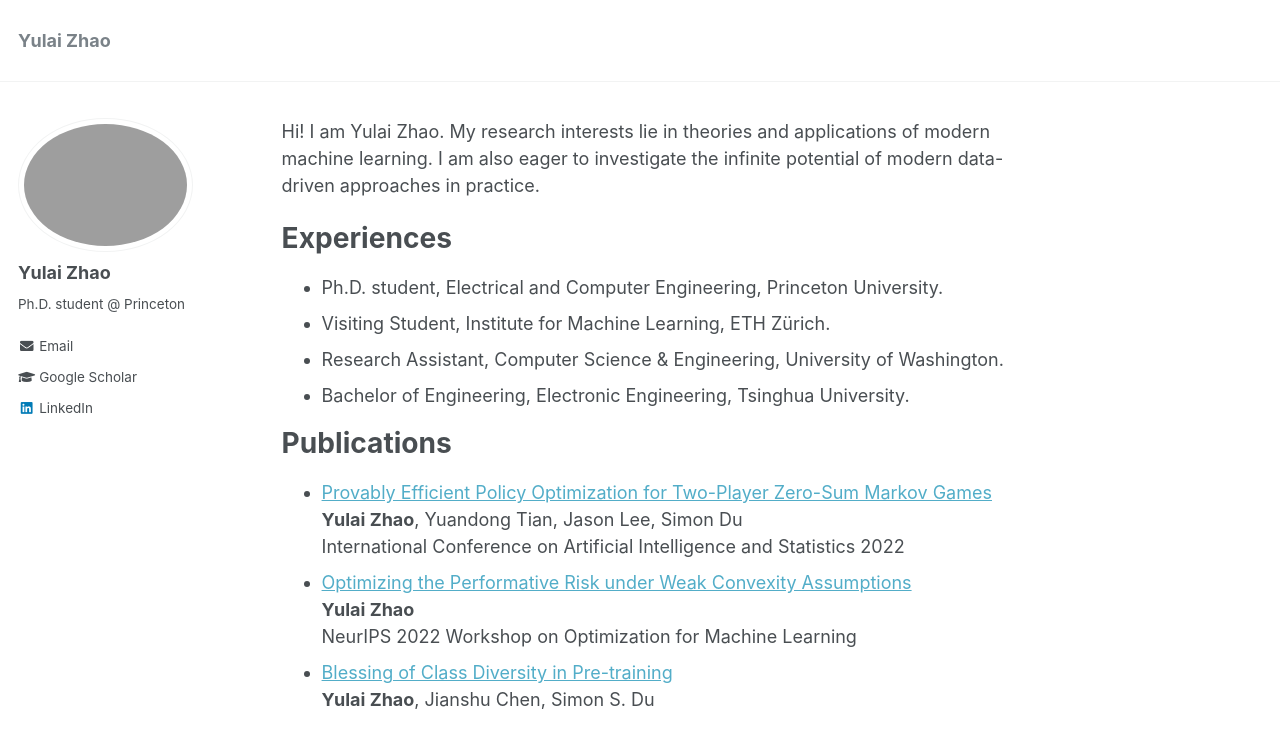
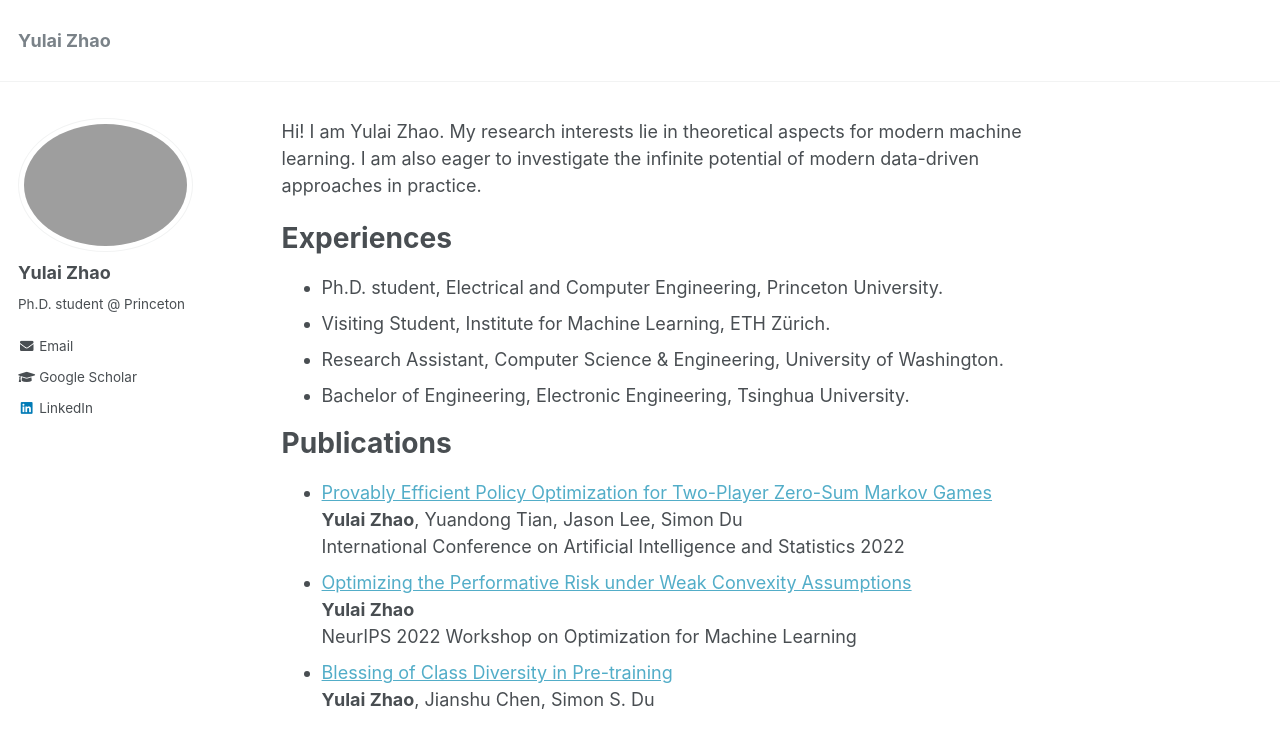
Before and after one commit to zhaoyl18/zhaoyl18.github.io, a Jekyll site: the page built from _pages/about.md, in a window 1280 px wide. Shown: the top 748 px of the page. Built offline with Jekyll 4.4.1, drawn with Linux system fonts in a browser that asks for light colours.

Commit message:
Update about.md

```diff
--- a/_pages/about.md
+++ b/_pages/about.md
@@ -7,7 +7,7 @@ redirect_from:
   - /about.html
 ---
 
-Hi! I am Yulai Zhao. My research interests lie in theories and applications of modern machine learning. I am also eager to investigate the infinite potential of modern data-driven approaches in practice.
+Hi! I am Yulai Zhao. My research interests lie in theoretical aspects for modern machine learning. I am also eager to investigate the infinite potential of modern data-driven approaches in practice.
 
 Experiences
 ======
```
